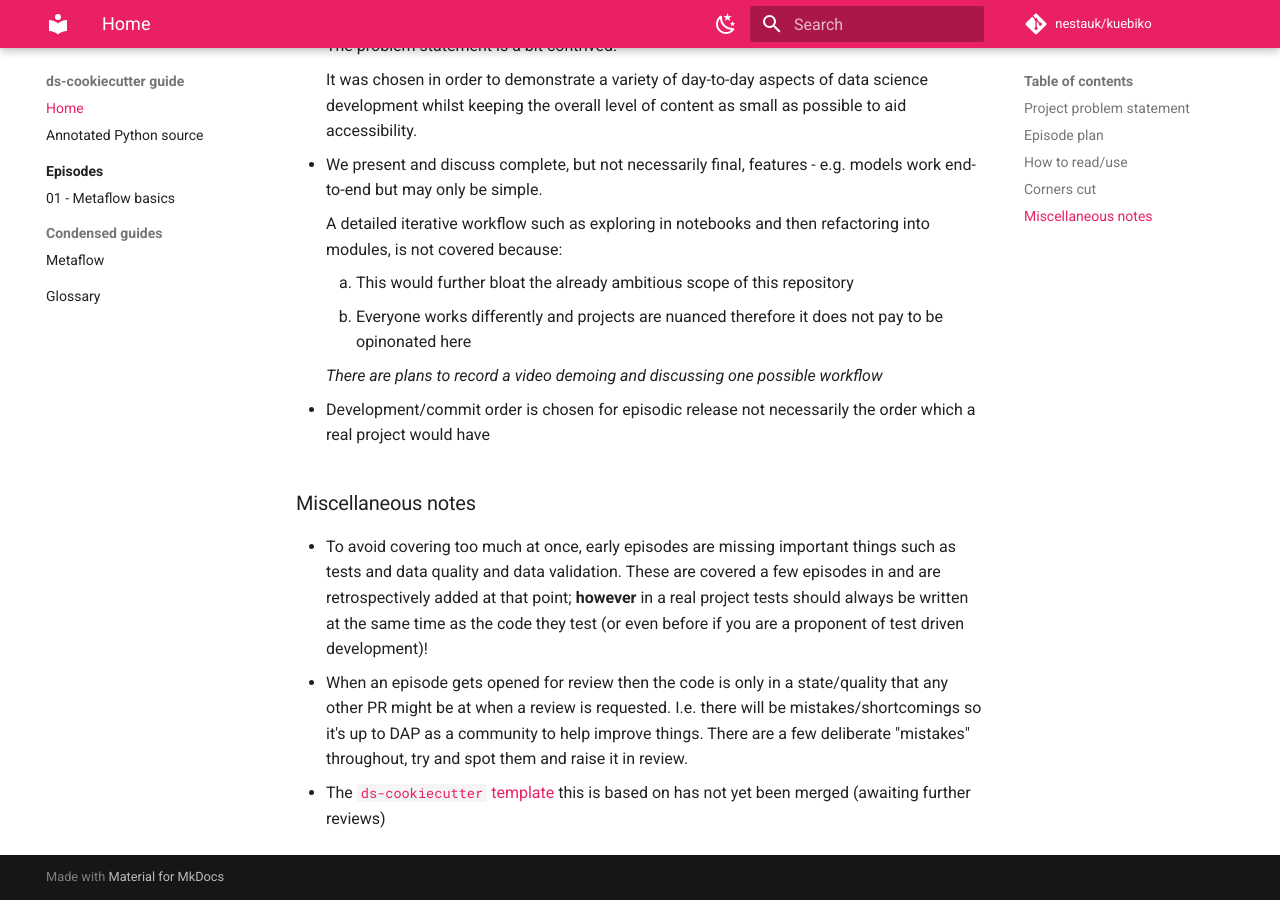
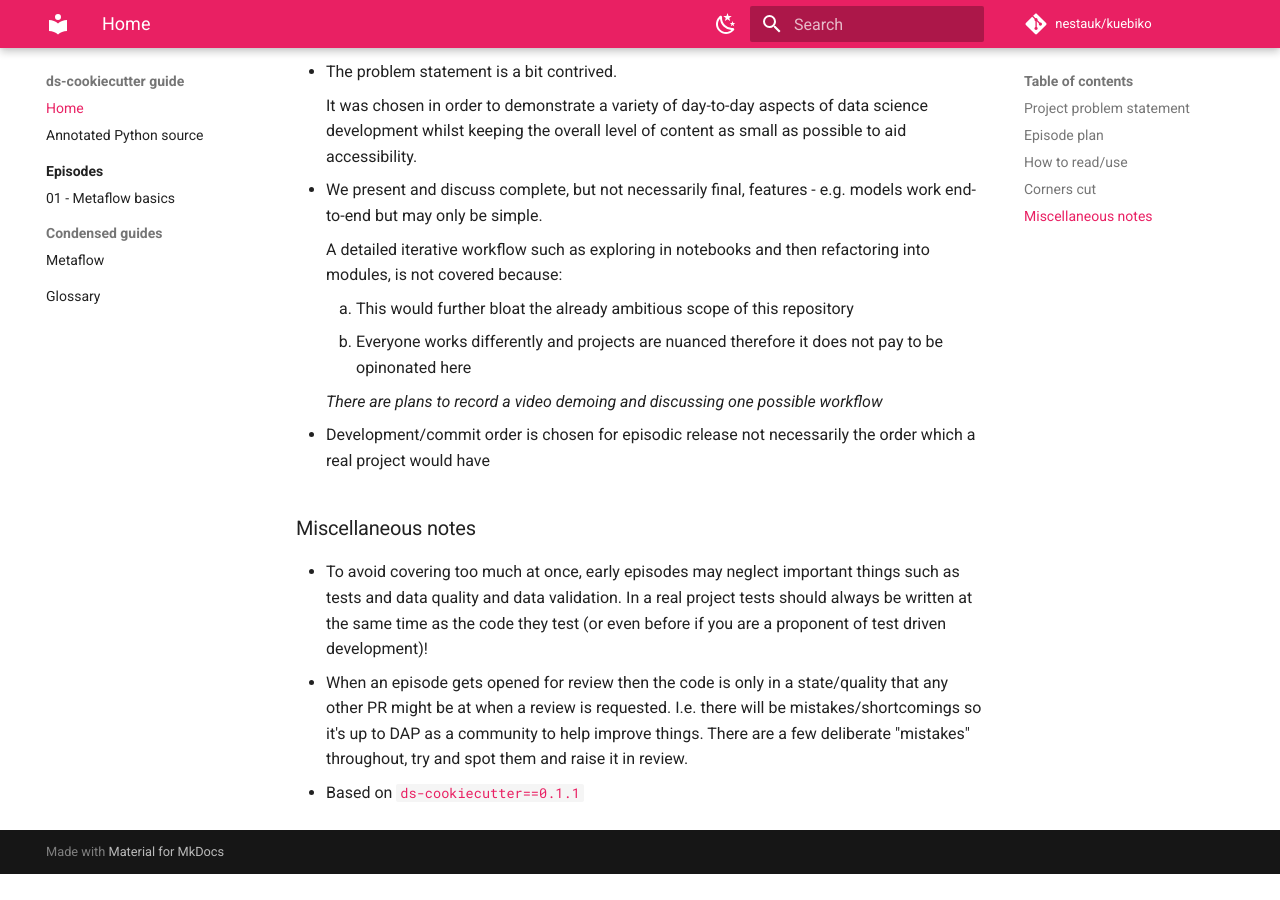
Before and after one commit to nestauk/kuebiko, an MkDocs documentation site: the page built from docs/guide/index.md, in a window 1280 px wide and 900 px high, scrolled down 2246 px. Built offline with MkDocs 1.6.1 and Material for MkDocs 9.7.7, drawn with Linux system fonts in a browser that asks for light colours; emoji names are drawn with the system emoji font; comment, search, counter and statistics services are not loaded; after the commit the page ends 3120 px from its top, so only the background shows below that; some of the changed text lies outside the part shown.

Commit message:
fixup! Cookiecutter 0.1.0 updates

```diff
--- a/docs/guide/index.md
+++ b/docs/guide/index.md
@@ -30,15 +30,15 @@
 
 -   [x] 0. Setup
 -   [x] 1. Metaflow basics - fetching auxiliary data from the web
--   [ ] 2. Getting data from SQL - fetching NOMIS auxiliary data
+-   [ ] ~2. Getting data from SQL - fetching NOMIS auxiliary data~
 -   [ ] 3. Critical coding - web-scraping utilities
 -   [ ] 4. Metaflow on AWS batch - scaling a web-scraper
 -   [ ] 5. Advanced data getters - extracting and explored scraped data
--   [ ] 6. Data analysis - answering stakeholders first 3 questions
--   [ ] 7. Perfect is the enemy of good - Company description extraction
--   [ ] 8. Metaflow on AWS batch with a GPU - transformers
--   [ ] 9. The fine line between analysis and pipeline - answering stakeholders final question
--   [ ] 10. Refactoring
+-   [ ] ~6. Data analysis - answering stakeholders first 3 questions~
+-   [ ] ~7. Perfect is the enemy of good - Company description extraction~
+-   [ ] ~8. Metaflow on AWS batch with a GPU - transformers~
+-   [ ] ~9. The fine line between analysis and pipeline - answering stakeholders final question~
+-   [ ] ~10. Refactoring~
 
 Further episodes may be added as further use-cases arise, further guidelines are developed or new technologies adopted (e.g. AWS step-functions).
 
@@ -74,8 +74,8 @@
 
 ### Miscellaneous notes
 
--   To avoid covering too much at once, early episodes are missing important things such as tests and data quality and data validation. These are covered a few episodes in and are retrospectively added at that point; **however** in a real project tests should always be written at the same time as the code they test (or even before if you are a proponent of test driven development)!
+-   To avoid covering too much at once, early episodes may neglect important things such as tests and data quality and data validation. In a real project tests should always be written at the same time as the code they test (or even before if you are a proponent of test driven development)!
 -   When an episode gets opened for review then the code is only in a state/quality that any other PR might be at when a review is requested. I.e. there will be mistakes/shortcomings so it's up to DAP as a community to help improve things.
     There are a few deliberate "mistakes" throughout, try and spot them
     and raise it in review.
--   The [`ds-cookiecutter` template](https://github.com/nestauk/ds-cookiecutter/pull/92) this is based on has not yet been merged (awaiting further reviews)
+-   Based on [`ds-cookiecutter==0.1.1`](https://github.com/nestauk/ds-cookiecutter/releases/tag/v0.1.1)
```
Also changed, not shown: other parts of docs/guide/index.md (+1 -1 lines), README.md.
